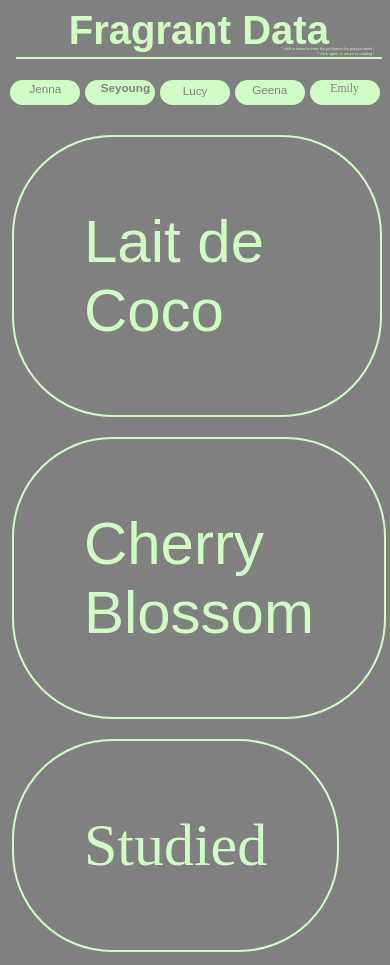
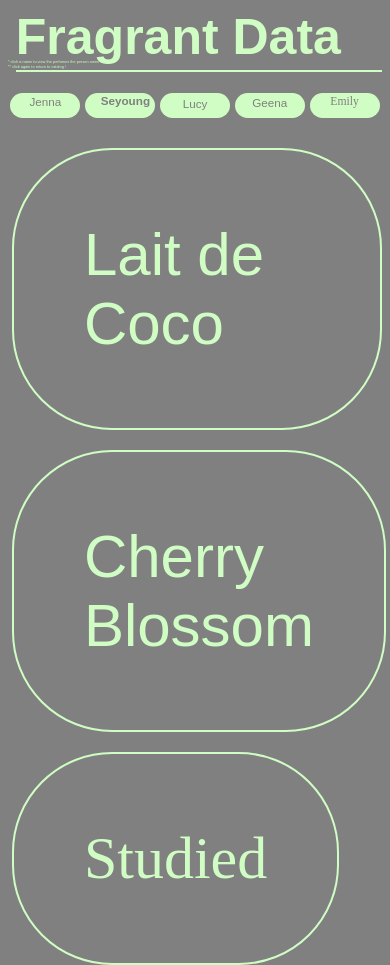
Before and after one commit to shony853/core-2-int-lab, a website built with Parcel: page projects/project2/project2.html in a window 390 px wide. Shown: the top 965 px of the page. Built offline with nearby package versions, Linux system fonts and the light colour scheme; a web font is replaced by a local one.

Commit message:
responsive

```diff
--- a/projects/project2/project2.css
+++ b/projects/project2/project2.css
@@ -16,10 +16,10 @@ h1{
     border-bottom: 2px solid rgb(208, 253, 196);
     padding-bottom: 1vw;
 }
-@media (max-width: 600px){
-    h1{
-        font-size: 40px;
-        text-align: center;
+@media only screen and (max-width: 500px){
+    h1 {
+        font-size: 50px;
+        justify-content: center;
     }
 }
 p{
@@ -30,6 +30,12 @@ p{
     font-size: 1vw;
     padding-bottom: 1vw;
 
+}
+@media only screen and (max-width: 500px){
+    p {
+        text-align: left;
+        justify-content: center;
+    }
 }
 h3{
     border-top: 2px solid rgb(208, 253, 196);
@@ -101,7 +107,7 @@ h3{
     margin-left: 1vw;
 }
 
-@media (max-width: 600px){
+@media only screen and (max-width: 500px){
     #container{
         margin-top: 30px;
         font-size: 60px;
@@ -115,7 +121,7 @@ h3{
     padding-top: 25px;
     padding-bottom: 25px;
 }
-@media (max-width: 600px){
+@media only screen and (max-width: 500px){
     .fragrance{
         padding: 70px;
     }
```
